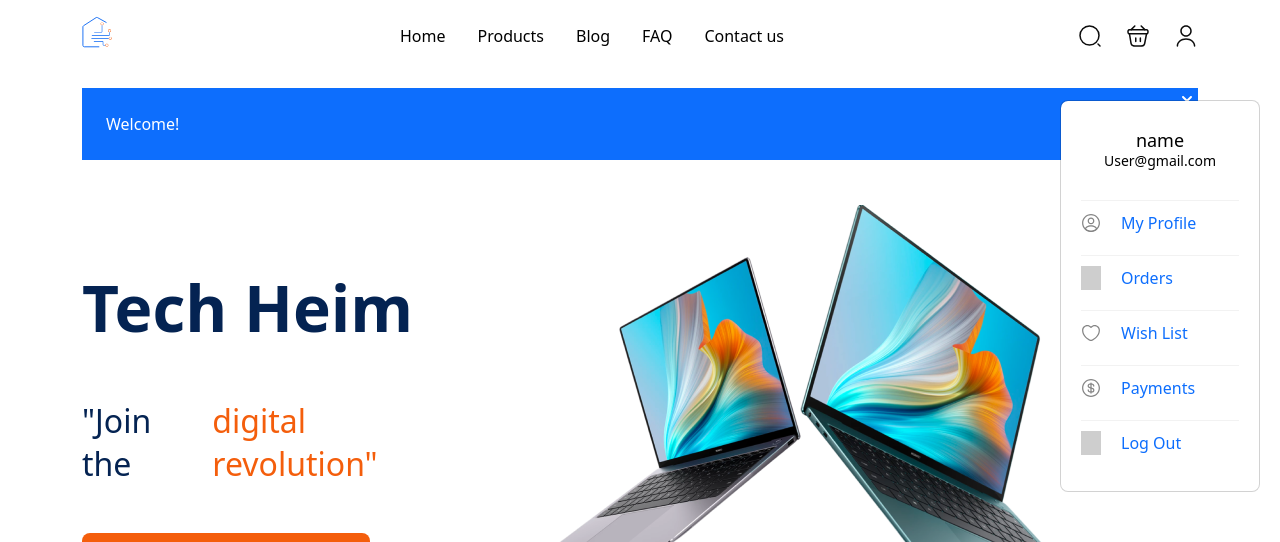
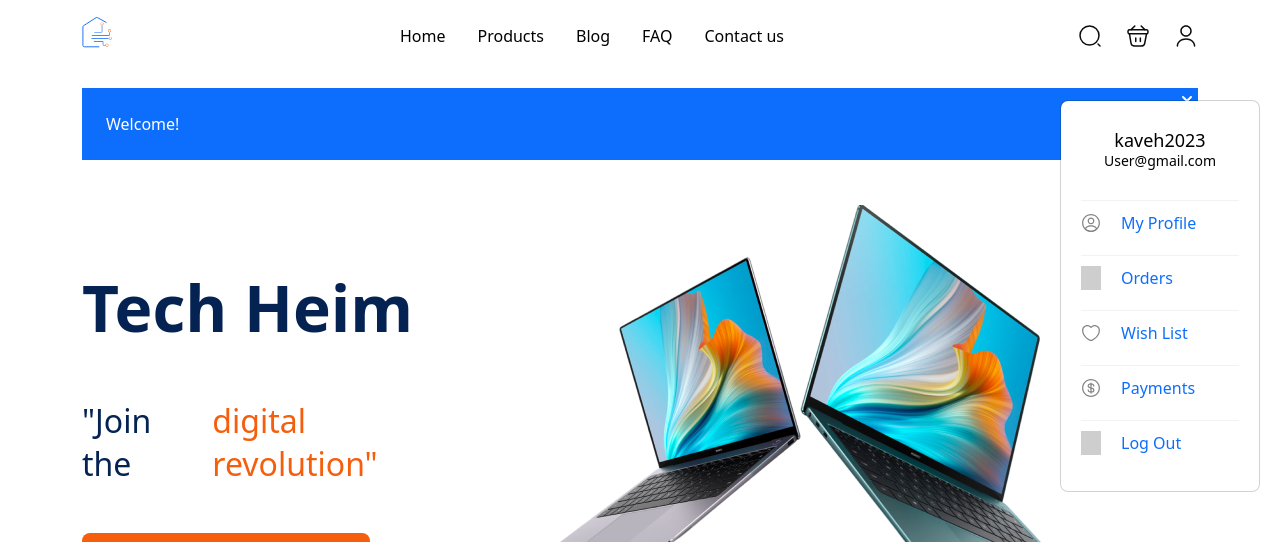
Before and after one commit to RJR24/sarvin-shop-react, a React (Create React App) app: page / in a window 1280 px wide. Both pictures are taken after a click on the element 1186 px from the left and 34 px from the top of the page. Shown: the top 542 px of the page. Built offline with nearby package versions, Linux system fonts and the light colour scheme; grey boxes are pictures that could not be loaded.

Commit message:
working on user login status handling

```diff
--- a/src/components/layouts/Header.jsx
+++ b/src/components/layouts/Header.jsx
@@ -12,9 +12,11 @@ import wishList from "../../assets/images/icons/wishList.svg";
 import payments from "../../assets/images/icons/payments.svg";
 import logout from "../../assets/images/icons/logout.svg";
 import { useState } from "react";
+import { useSelector } from "react-redux";
 
 const Header = () => {
   const [open, setOpen] = useState(false);
+  const username= useSelector((state)=>state.userReducer.username)
   return (
     <header className=" py-3 ">
       <div className="container d-flex justify-content-between">
@@ -64,9 +66,12 @@ const Header = () => {
             <Link to="">
               <img src={user} alt="" />
             </Link>
+
             <div className="dropdown-menu">
+              {username ? (
+                <div>
                   <h3>
-                name
+                    {username}
                     <br />
                     <span>User@gmail.com</span>
                   </h3>
@@ -77,6 +82,13 @@ const Header = () => {
                     <DropdownItem img={payments} text={"Payments"} />
                     <DropdownItem img={logout} text={"Log Out"} />
                   </ul>
+                </div>
+              ) : (
+                <div>
+                 <button className="btn btn-primary">Login</button>
+                 <button className="btn btn-primary">Register</button>
+                </div>
+              )}
             </div>
           </div>
         </div>
```
Lines whose indentation alone changed are shown as unchanged.
